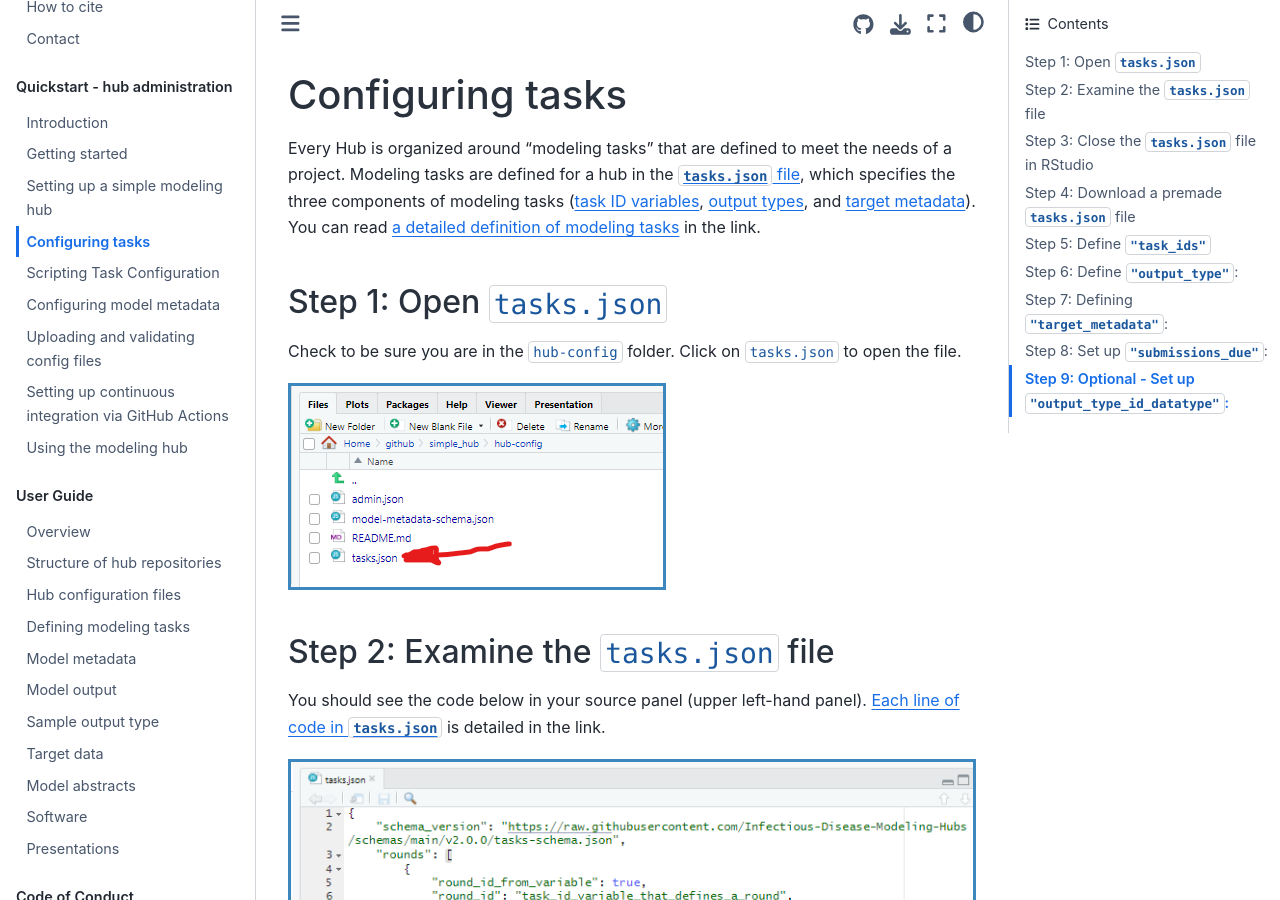
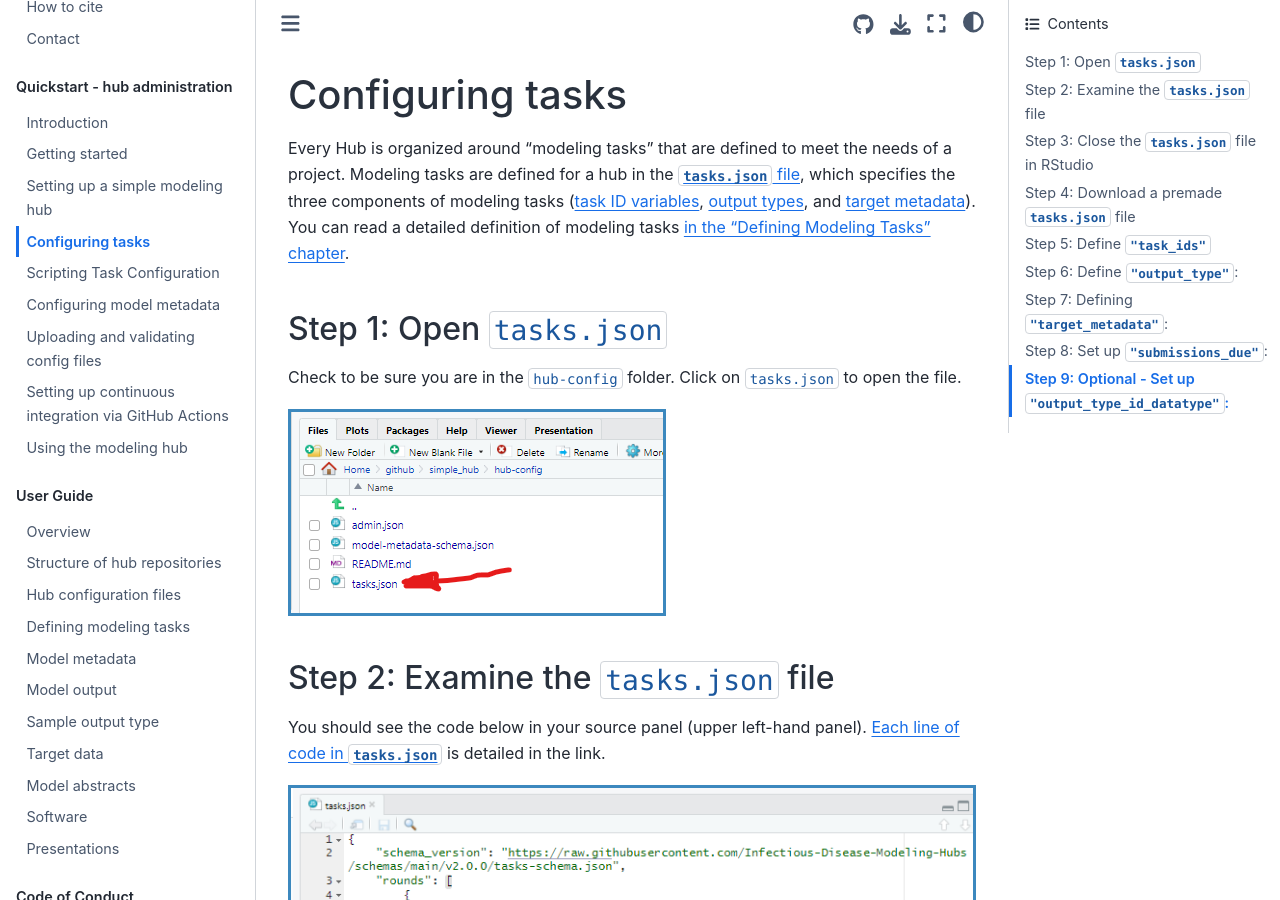
Before and after one commit to hubverse-org/hubDocs, a Sphinx documentation site: the page built from docs/source/quickstart-hub-admin/tasks-config.md, in a window 1280 px wide and 900 px high. Built offline with Sphinx 7.4.7 and the Sphinx Book theme 1.1.4, drawn with Linux system fonts in a browser that asks for light colours; comment, search, counter and statistics services are not loaded.

Commit message:
Update docs/source/quickstart-hub-admin/tasks-config.md
Co-authored-by: Zhian N. Kamvar <zkamvar@gmail.com>

```diff
--- a/docs/source/quickstart-hub-admin/tasks-config.md
+++ b/docs/source/quickstart-hub-admin/tasks-config.md
@@ -1,6 +1,6 @@
 # Configuring tasks
 
-Every Hub is organized around "modeling tasks" that are defined to meet the needs of a project. Modeling tasks are defined for a hub in the [`tasks.json` file](#model-tasks-schema), which specifies the three components of modeling tasks ([task ID variables](#task-id-vars), [output types](#output-types), and [target metadata](#target-metadata)). You can read [a detailed definition of modeling tasks](../user-guide/tasks.md) in the link.
+Every Hub is organized around "modeling tasks" that are defined to meet the needs of a project. Modeling tasks are defined for a hub in the [`tasks.json` file](#model-tasks-schema), which specifies the three components of modeling tasks ([task ID variables](#task-id-vars), [output types](#output-types), and [target metadata](#target-metadata)). You can read a detailed definition of modeling tasks [in the "Defining Modeling Tasks" chapter](../user-guide/tasks.md).
 
 ## Step 1: Open `tasks.json`
 
```
